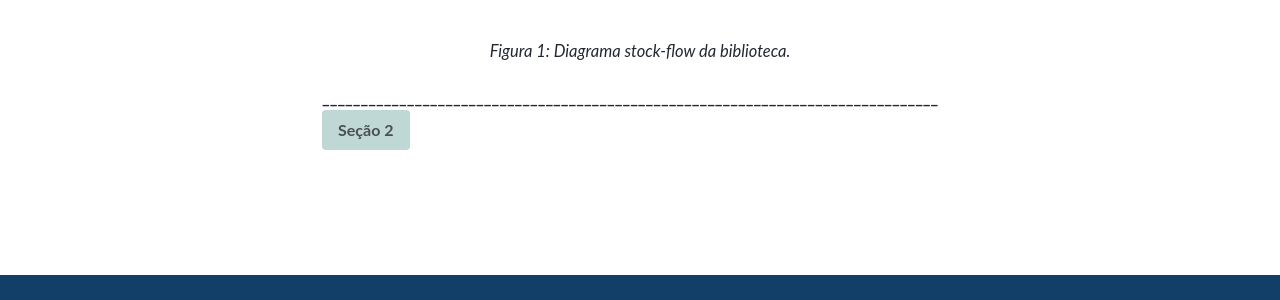
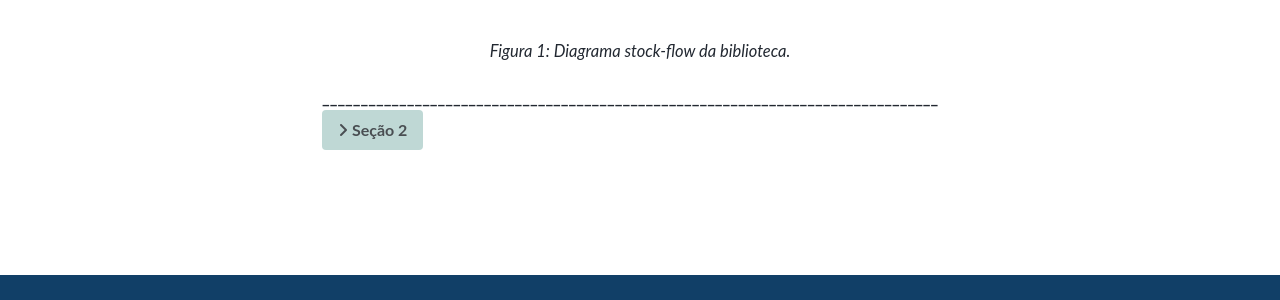
Before and after one commit to milenalauschner/MM, a Jekyll site: the page built from _pages/introdução.md, in a window 1280 px wide and 900 px high, scrolled down 590 px. Shown: the part 470-770 px from the top of the window. Built offline with Jekyll 4.4.1, drawn with Linux system fonts in a browser that asks for light colours; cached includes are drawn as plain includes; nearby versions of some CDN libraries; some web fonts are replaced; formulas are drawn with MathJax 3.

Commit message:
Update introdução.md

```diff
--- a/_pages/introdução.md
+++ b/_pages/introdução.md
@@ -32,5 +32,5 @@ Considere que há certa quantidade de livros disponíveis em uma biblioteca, ou
 *Figura 1: Diagrama stock-flow da biblioteca.*
  {: .text-center}
 
-________________________________________________________________________________________________________________________________________________________________________________________________________________________________________________[ Seção 2 <i class=" icon-arrows-left"></i>](https://milenalauschner.github.io/MM/seção2/){:
+________________________________________________________________________________________________________________________________________________________________________________________________________________________________________________[ <i class="fas fa-angle-right"></i> Seção 2 ](https://milenalauschner.github.io/MM/seção2/){:
 .btn .btn--success}
```
